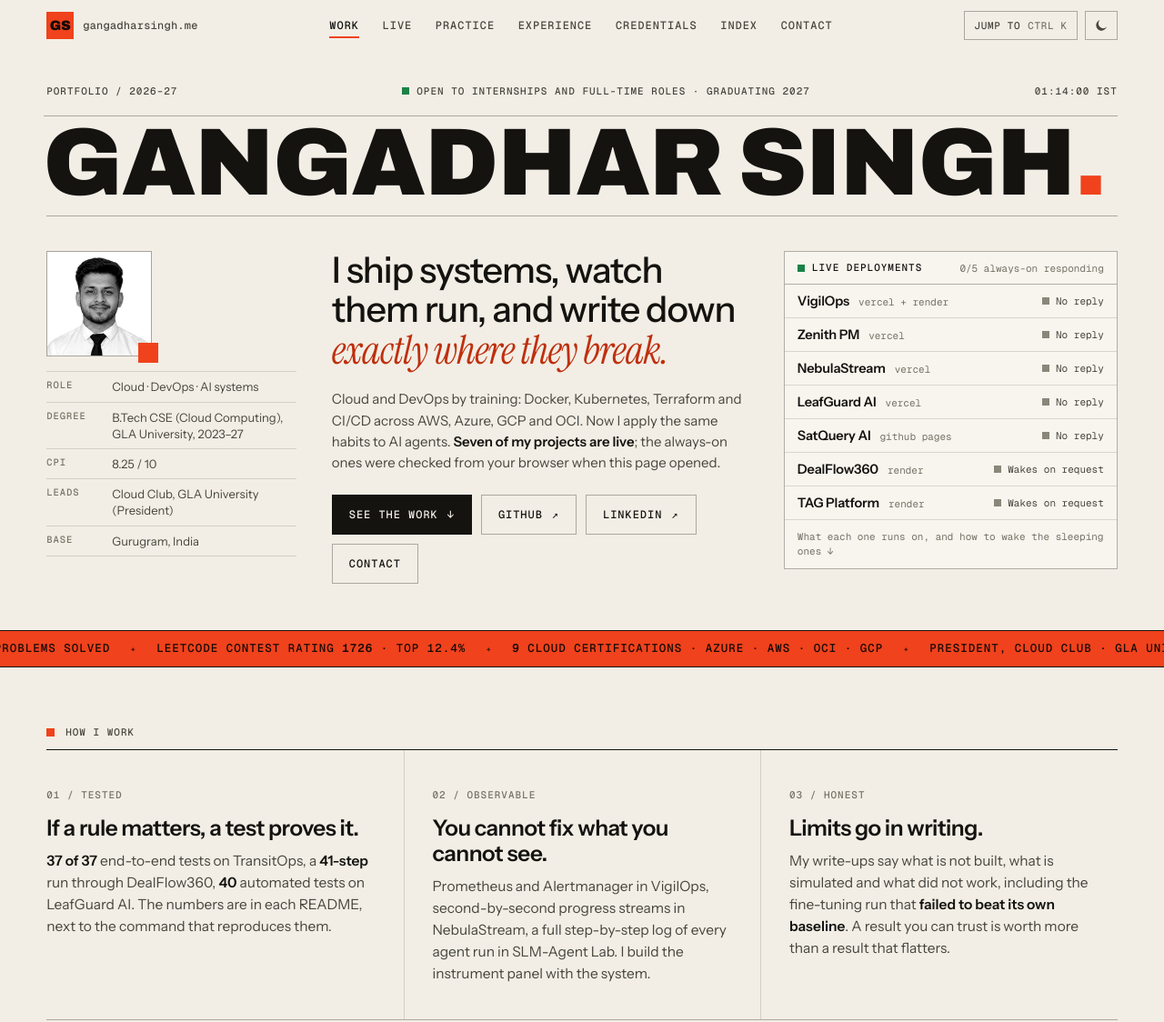
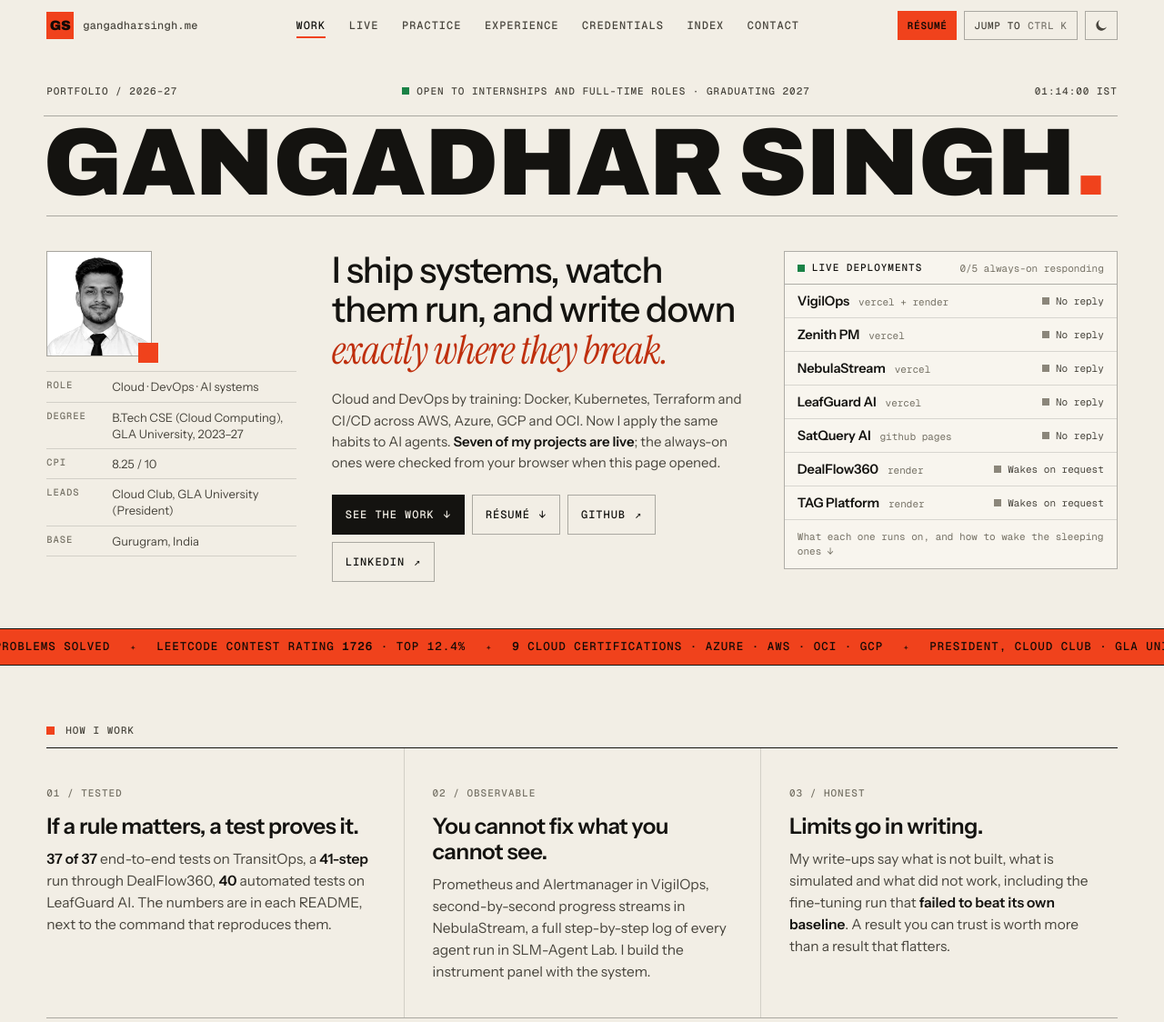
Before and after one commit to Gangadhar017/Gangadhar017.github.io, a plain HTML site: page index.html in a window 1280 px wide. Shown: the top 1124 px of the page at 91% size. Drawn offline with nearby package versions, Linux system fonts and the light colour scheme; no server answers.

Commit message:
Link the resume from the top bar, hero, contact and command palette
Also adds the Class XII result to the education row.

```diff
--- a/assets/css/site.css
+++ b/assets/css/site.css
@@ -153,6 +153,8 @@ code { font: 0.9em var(--mono); }
 .tool kbd { font: inherit; color: inherit; opacity: 0.7; }
 .tool .m { display: none; }
 .tool svg { width: 14px; height: 14px; }
+.tool.cv { background: var(--accent); border-color: var(--accent); color: var(--on-accent); text-decoration: none; font-weight: 600; }
+.tool.cv:hover { background: var(--ink); border-color: var(--ink); color: var(--paper); }
 .tool .sun { display: none; }
 html[data-theme="dark"] .tool .sun { display: block; }
 html[data-theme="dark"] .tool .moon { display: none; }
@@ -232,7 +234,8 @@ html[data-theme="dark"] .tool .moon { display: none; }
 .sublede { margin-top: 18px; max-width: 46ch; color: var(--ink-2); font-size: clamp(15px, 1.15vw, 17.5px); }
 .sublede b { color: var(--ink); font-weight: 600; }
 
-.cta { display: flex; flex-wrap: wrap; gap: 10px; margin-top: 24px; }
+.cta { display: flex; flex-wrap: wrap; gap: 8px; margin-top: 24px; }
+.cta .btn { padding: 0 14px; }
 .btn {
   display: inline-flex; align-items: center; gap: 10px;
   height: 44px; padding: 0 18px;
--- a/assets/js/site.js
+++ b/assets/js/site.js
@@ -89,7 +89,7 @@
   var navLinks = $$('.nav a');
   if ('IntersectionObserver' in window && navLinks.length) {
     var byId = {};
-    navLinks.forEach(function (a) { byId[a.getAttribute('href').slice(1)] = a; });
+    navLinks.forEach(function (a) { var h = a.getAttribute('href'); if (h.charAt(0) === '#') byId[h.slice(1)] = a; });
     var so = new IntersectionObserver(function (entries) {
       entries.forEach(function (e) {
         if (!e.isIntersecting) return;
@@ -364,6 +364,8 @@
       ['Elsewhere', 'LeetCode, contest profile', 'Gangadhar_Singh', open('https://leetcode.com/u/Gangadhar_Singh/')],
       ['Elsewhere', 'Codeforces', 'gangadhar_017', open('https://codeforces.com/profile/gangadhar_017')],
       ['Elsewhere', 'Microsoft Learn', 'gangadharsingh-9927', open('https://learn.microsoft.com/en-us/users/gangadharsingh-9927/')],
+      ['Actions', 'Download résumé (PDF)', 'one page, A4', function () { var a = document.createElement('a'); a.href = 'Gangadhar_Singh_Resume.pdf'; a.download = ''; document.body.appendChild(a); a.click(); a.remove(); }],
+      ['Actions', 'Read the résumé online', 'opens /resume', function () { location.href = 'resume/'; }],
       ['Actions', 'Copy email address', 'clipboard', copyEmail],
       ['Actions', 'Write an email', 'mail app', function () { location.href = 'mailto:' + EMAIL; }],
       ['Actions', 'Switch light / dark theme', 'appearance', toggleTheme]
--- a/index.html
+++ b/index.html
@@ -45,6 +45,7 @@
       <a href="#contact">Contact</a>
     </nav>
     <div class="top-actions">
+      <a class="tool cv" href="resume/">Résumé</a>
       <button class="tool" type="button" data-cmdk aria-label="Open the command palette"><span class="t">Jump to</span> <kbd id="kbd">Ctrl K</kbd><span class="m">Menu</span></button>
       <button class="tool" type="button" id="theme" aria-label="Switch between light and dark theme">
         <svg class="moon" viewBox="0 0 16 16" aria-hidden="true"><path fill="currentColor" d="M6.2 1.2a6.8 6.8 0 1 0 8.6 8.6A5.6 5.6 0 0 1 6.2 1.2Z"/></svg>
@@ -81,9 +82,9 @@
         <p class="sublede">Cloud and DevOps by training: Docker, Kubernetes, Terraform and CI/CD across AWS, Azure, GCP and OCI. Now I apply the same habits to AI agents. <b>Seven of my projects are live</b>; the always-on ones were checked from your browser when this page opened.</p>
         <div class="cta">
           <a class="btn" href="#work">See the work <span class="arr down" aria-hidden="true">↓</span></a>
+          <a class="btn ghost" href="Gangadhar_Singh_Resume.pdf" download>Résumé <span class="arr down" aria-hidden="true">↓</span></a>
           <a class="btn ghost" href="https://github.com/Gangadhar017" target="_blank" rel="noopener">GitHub <span class="arr" aria-hidden="true">↗</span></a>
           <a class="btn ghost" href="https://www.linkedin.com/in/gangadhar17" target="_blank" rel="noopener">LinkedIn <span class="arr" aria-hidden="true">↗</span></a>
-          <a class="btn ghost" href="#contact">Contact</a>
         </div>
       </div>
 
@@ -694,7 +695,7 @@
         <p class="when">2020 — 2022</p>
         <div><h3>Senior Secondary and Secondary</h3><p class="org">Seth M.R. Jaipuria School, Varanasi</p></div>
         <ul>
-          <li>Class XII in 2022; Class X in 2020 with <b>92%</b>.</li>
+          <li>Class XII in 2022 with <b>89%</b>; Class X in 2020 with <b>92%</b>.</li>
         </ul>
       </div>
     </div>
@@ -791,6 +792,8 @@
     <div class="mail-row">
       <a class="mail" href="mailto:gangadhar000017@gmail.com">gangadhar000017@gmail.com</a>
       <button class="btn sm" type="button" data-copy-email>Copy address</button>
+      <a class="btn sm" href="Gangadhar_Singh_Resume.pdf" download>Download résumé <span class="arr down" aria-hidden="true">↓</span></a>
+      <a class="btn sm" href="resume/">Read it online <span class="arr" aria-hidden="true">↗</span></a>
     </div>
     <div class="socials">
       <a href="https://github.com/Gangadhar017" target="_blank" rel="noopener"><span class="label">Code</span><b>GitHub ↗</b></a>
```
